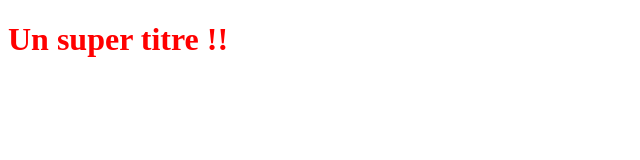
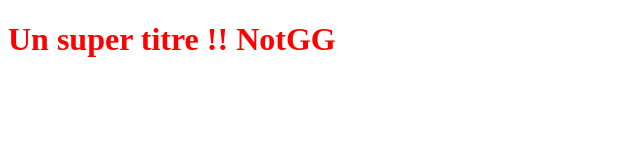
Before and after one commit to zouritre/OpenclassroomsProject, a plain HTML site: page index.html in a window 1280 px wide. Shown: the whole page, without its empty margins (0-640 px from the left). Drawn offline with Linux system fonts and the light colour scheme.

Commit message:
add NotGG

```diff
--- a/index.html
+++ b/index.html
@@ -5,6 +5,6 @@
    <link rel="stylesheet" type="text/css" href="styles.css">
 </head>
 <body>
-   <h1>Un super titre !!</h1>
+   <h1>Un super titre !! NotGG</h1>
 </body>
 </html>
```
